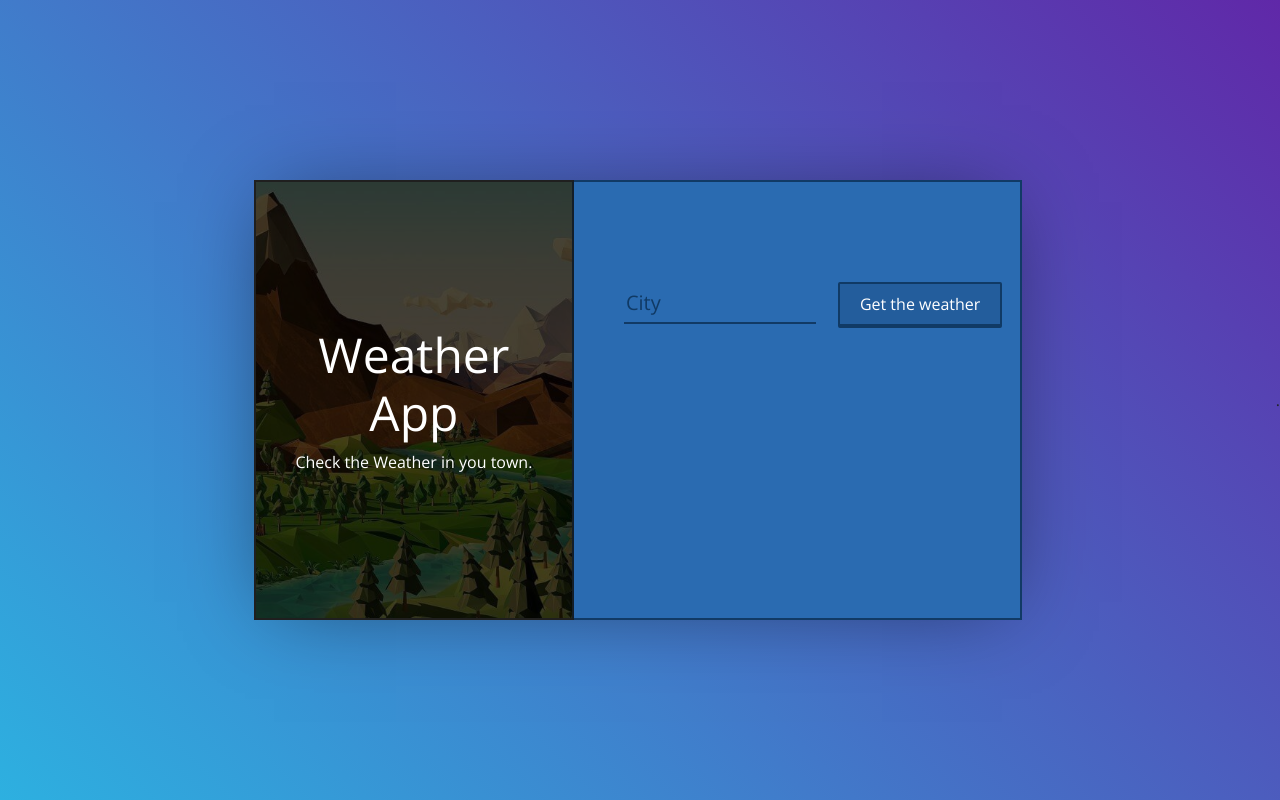
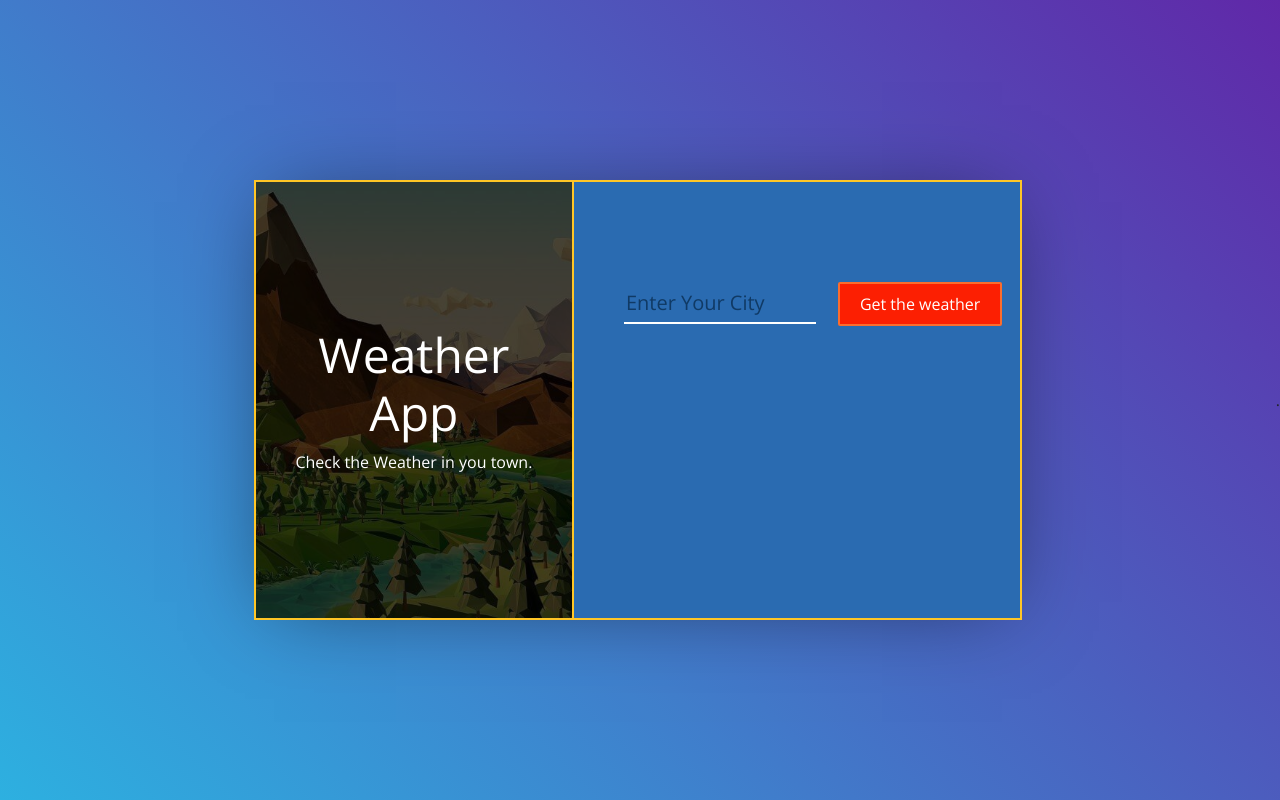
Before and after one commit to zaxel/weatherApp, a React (Create React App) app: page / in a window 1280 px wide. Built offline with nearby package versions, Linux system fonts and the light colour scheme.

Commit message:
button and border corlors changed

```diff
--- a/src/App.css
+++ b/src/App.css
@@ -33,8 +33,8 @@ body {
   background: url("img/poligone.jpg") center center no-repeat;
   background-blend-mode: multiply;
   background-color: #484747;
-  border: 2px solid #1f1f1f;
-  border-right: 2px solid #131e29;
+  border: 2px solid #FFC626;
+  border-right: 2px solid #FFC626;
   background-size: cover;
   display: flex;
   align-items: center;
@@ -47,15 +47,15 @@ body {
   height: 55vh;
   padding-top: 100px;
   padding-left: 50px;
-  border-top: 2px solid #113a65;
-  border-bottom: 2px solid #113a65;
-  border-right: 2px solid #113a65;
+  border-top: 2px solid #FFC626;
+  border-bottom: 2px solid #FFC626;
+  border-right: 2px solid #FFC626;
 }
 
 input[type="text"] {
   background-color: transparent;
   border: 0;
-  border-bottom: solid 2px #113a65;
+  border-bottom: solid 2px #fff;
   width: 50%;
   padding-bottom: 4px;
   color: #fff;
@@ -75,26 +75,23 @@ input::-moz-placeholder {
 }
 
 button {
-  border: 2px solid #103a65;
-  border-bottom: 4px solid #103a65;
+  border: 2px solid #FC6C2D;
+  border-bottom: 2px solid #FC6C2D;
   padding: 8px 20px;
   margin: 0 2px;
   border-radius: 2px;
   cursor: pointer;
-  background-color: #235d9c;
+  background-color: #FC1F02;
   color: #fff;
   outline: none!important;
 }
 
 button:hover {
-  border-bottom: 2px solid #103a65;
+  border: 2px solid #103a65;
   position: relative;
-  top: 2px;
 }
 
 button:active {
-  border-bottom: 2px solid transparent;
-  border-color: transparent;
   position: relative;
   top: 2px;
 }
--- a/src/components/form.js
+++ b/src/components/form.js
@@ -15,7 +15,7 @@ import React from "react";
 /*short verssion */
 const Form = props =>(
     <form onSubmit={props.weatherMethod}>
-        <input type="text" name="city" placeholder="City" />
+        <input type="text" name="city" placeholder="Enter Your City" />
         <button>Get the weather</button>
     </form>
 )
```
